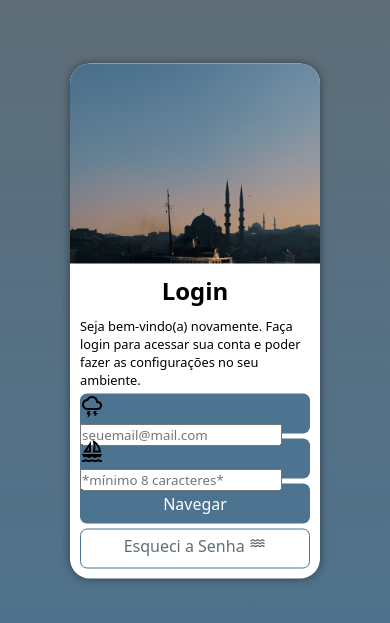
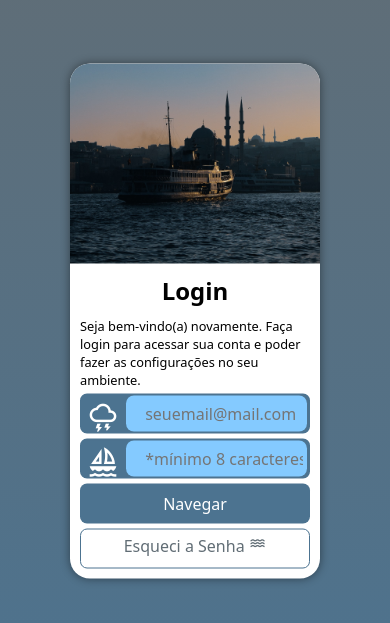
Before and after one commit to flavis96/cursoemvideo, a plain HTML site: page modulo-4/mediaqueries/projeto-login-v2/index.html in a window 390 px wide. Shown: the part 101-724 px from the top of the page. Drawn offline with nearby package versions, Linux system fonts and the light colour scheme.

Commit message:
Update mobile-first.css

```diff
--- a/modulo-4/mediaqueries/projeto-login-v2/assets/css/mobile-first.css
+++ b/modulo-4/mediaqueries/projeto-login-v2/assets/css/mobile-first.css
@@ -35,11 +35,6 @@ main {
 }
 
 section#login {
-    position: absolute; /*Centralizando a div*/
-    top: 50%; /*Centralizando a div*/
-    left: 50%; /*Centralizando a div*/
-    transform: translate(-50%, -50%); /*Centralizando a div*/
-    overflow: hidden; /*Esconde o conteúdo que excede as bordas do container/div*/
     background-color: white;
     width: 250px;
     height: 515px;
@@ -47,11 +42,16 @@ section#login {
     box-shadow: 0px 0px 10px rgba(0, 0, 0, 0.452);
     transition: width .3s, height .3s;
     transition-timing-function: ease;
+    position: absolute; /*Centralizando a div*/
+    top: 50%; /*Centralizando a div*/
+    left: 50%; /*Centralizando a div*/
+    overflow: hidden; /*Esconde o conteúdo que excede as bordas do container/div*/
+    transform: translate(-50%, -50%); /*Centralizando a div*/
 }
 
 section#login > div#imagem {
     display: block;
-    background: url(../imgs/background-login.jpg) no-repeat center center;
+    background: url(../imgs/background-login.jpg) no-repeat bottom center;
     background-size: cover;
     height: 200px;
 }
@@ -75,12 +75,38 @@ form > div.campo {
     background-color: var(--cor1);
     width: 100%;
     height: 40px;
+    border: 2px solid var(--cor1);
     border-radius: 7px;
     margin: 5px 0px;
 }
 
 form > div.campo > label {
     display: none;
+}
+
+div.campo > i {
+    color: white;
+    font-size: 2em;
+    width: 40px;
+    padding: 5px;
+}
+
+div.campo > input[type=email],
+div.campo > input[type=password] {
+    background-color: #84caff;
+    font-size: 1em;
+    text-indent: 15px;
+    width: calc(100% - 45px);
+    height: 100%;
+    border: none;
+    border-radius: 8px;
+    padding: 4px;
+    transform: translateY(-13px);
+}
+
+div.campo > input[type=email]:focus-within,
+div.campo > input[type=password]:focus-within {
+    background-color: white;
 }
 
 form > input[type=submit] {
@@ -115,7 +141,7 @@ form > a.button {
 }
 
 form > a.button:hover {
-    background-color: #82C3F5;
+    background-color: #84caff;
     color: white;
 }
 
```
